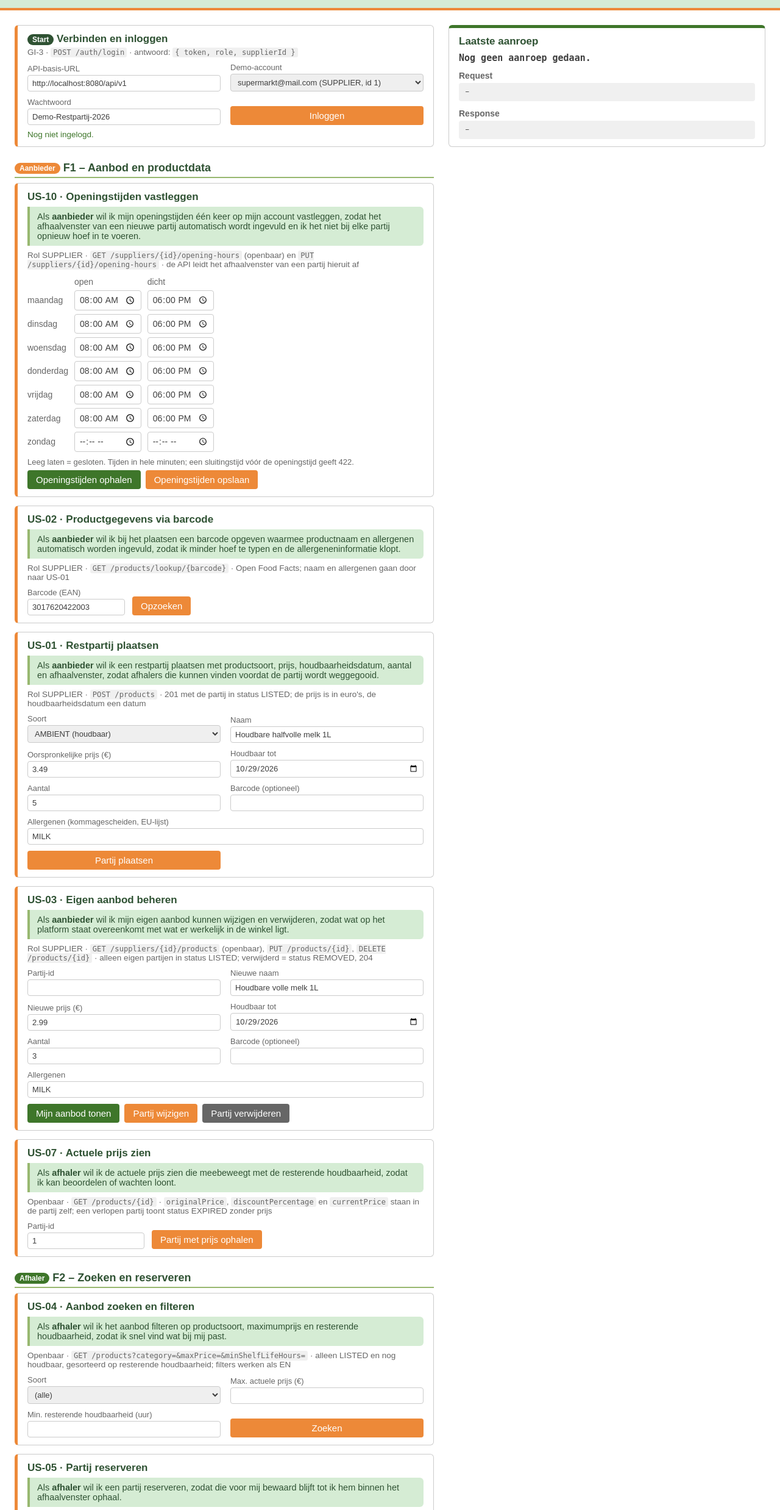
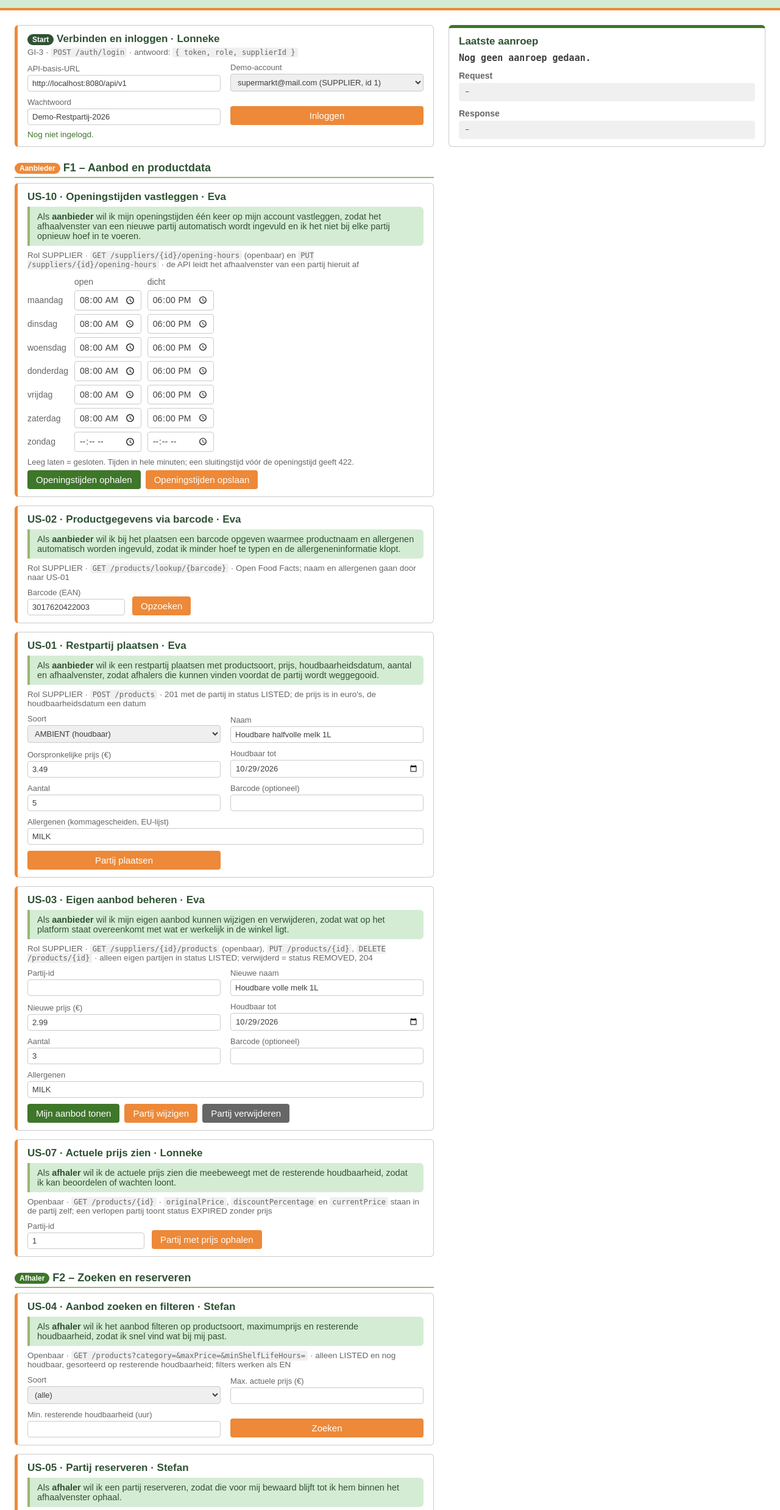
Before and after one commit to renee77/restpartijen-api, a plain HTML site: page demo-frontend/index.html in a window 1280 px wide. Shown: the part 83-2559 px from the top of the page at 61% size. Drawn offline with Linux system fonts and the light colour scheme.

Commit message:
feat(demo-frontend): name the builder of each story
Every story heading now ends with the name of who built it, so the
demo video shows per user story whose work it is. The caption bar in
the video and the call panel take the heading over.

Co-Authored-By: Claude Fable 5.1 <noreply@anthropic.com>

```diff
--- a/demo-frontend/index.html
+++ b/demo-frontend/index.html
@@ -23,7 +23,7 @@
 
   <!-- Connection and login. The token per role is kept in memory, so the flow logs in once per role. -->
   <section class="step" id="step-login">
-    <h2><span class="badge badge-dark">Start</span> Verbinden en inloggen</h2>
+    <h2><span class="badge badge-dark">Start</span> Verbinden en inloggen · Lonneke</h2>
     <p class="meta">GI-3 · <code>POST /auth/login</code> · antwoord: <code>{ token, role, supplierId }</code></p>
     <form id="form-login" class="grid">
       <label>API-basis-URL
@@ -50,7 +50,7 @@
   <h2 class="part"><span class="badge badge-orange">Aanbieder</span> F1 – Aanbod en productdata</h2>
 
   <section class="step" id="step-us10">
-    <h2>US-10 · Openingstijden vastleggen</h2>
+    <h2>US-10 · Openingstijden vastleggen · Eva</h2>
     <!-- The user story as written in the FTD, so the video shows story, endpoint and response in one frame. -->
     <p class="story">Als <strong>aanbieder</strong> wil ik mijn openingstijden één keer op mijn account vastleggen, zodat het afhaalvenster van een nieuwe partij automatisch wordt ingevuld en ik het niet bij elke partij opnieuw hoef in te voeren.</p>
     <p class="meta">Rol SUPPLIER · <code>GET /suppliers/{id}/opening-hours</code> (openbaar) en
@@ -66,7 +66,7 @@
   </section>
 
   <section class="step" id="step-us02">
-    <h2>US-02 · Productgegevens via barcode</h2>
+    <h2>US-02 · Productgegevens via barcode · Eva</h2>
     <!-- The user story as written in the FTD, so the video shows story, endpoint and response in one frame. -->
     <p class="story">Als <strong>aanbieder</strong> wil ik bij het plaatsen een barcode opgeven waarmee productnaam en allergenen automatisch worden ingevuld, zodat ik minder hoef te typen en de allergeneninformatie klopt.</p>
     <p class="meta">Rol SUPPLIER · <code>GET /products/lookup/{barcode}</code> · Open Food Facts; naam en allergenen
@@ -80,7 +80,7 @@
   </section>
 
   <section class="step" id="step-us01">
-    <h2>US-01 · Restpartij plaatsen</h2>
+    <h2>US-01 · Restpartij plaatsen · Eva</h2>
     <!-- The user story as written in the FTD, so the video shows story, endpoint and response in one frame. -->
     <p class="story">Als <strong>aanbieder</strong> wil ik een restpartij plaatsen met productsoort, prijs, houdbaarheidsdatum, aantal en afhaalvenster, zodat afhalers die kunnen vinden voordat de partij wordt weggegooid.</p>
     <p class="meta">Rol SUPPLIER · <code>POST /products</code> · 201 met de partij in status LISTED; de prijs is in euro's,
@@ -104,7 +104,7 @@
   </section>
 
   <section class="step" id="step-us03">
-    <h2>US-03 · Eigen aanbod beheren</h2>
+    <h2>US-03 · Eigen aanbod beheren · Eva</h2>
     <!-- The user story as written in the FTD, so the video shows story, endpoint and response in one frame. -->
     <p class="story">Als <strong>aanbieder</strong> wil ik mijn eigen aanbod kunnen wijzigen en verwijderen, zodat wat op het platform staat overeenkomt met wat er werkelijk in de winkel ligt.</p>
     <p class="meta">Rol SUPPLIER · <code>GET /suppliers/{id}/products</code> (openbaar), <code>PUT /products/{id}</code>,
@@ -126,7 +126,7 @@
   </section>
 
   <section class="step" id="step-us07">
-    <h2>US-07 · Actuele prijs zien</h2>
+    <h2>US-07 · Actuele prijs zien · Lonneke</h2>
     <!-- The user story as written in the FTD, so the video shows story, endpoint and response in one frame. -->
     <p class="story">Als <strong>afhaler</strong> wil ik de actuele prijs zien die meebeweegt met de resterende houdbaarheid, zodat ik kan beoordelen of wachten loont.</p>
     <p class="meta">Openbaar · <code>GET /products/{id}</code> · <code>originalPrice</code>, <code>discountPercentage</code>
@@ -140,7 +140,7 @@
   <h2 class="part"><span class="badge badge-green">Afhaler</span> F2 – Zoeken en reserveren</h2>
 
   <section class="step" id="step-us04">
-    <h2>US-04 · Aanbod zoeken en filteren</h2>
+    <h2>US-04 · Aanbod zoeken en filteren · Stefan</h2>
     <!-- The user story as written in the FTD, so the video shows story, endpoint and response in one frame. -->
     <p class="story">Als <strong>afhaler</strong> wil ik het aanbod filteren op productsoort, maximumprijs en resterende houdbaarheid, zodat ik snel vind wat bij mij past.</p>
     <p class="meta">Openbaar · <code>GET /products?category=&amp;maxPrice=&amp;minShelfLifeHours=</code> · alleen LISTED en
@@ -161,7 +161,7 @@
   </section>
 
   <section class="step" id="step-us05">
-    <h2>US-05 · Partij reserveren</h2>
+    <h2>US-05 · Partij reserveren · Stefan</h2>
     <!-- The user story as written in the FTD, so the video shows story, endpoint and response in one frame. -->
     <p class="story">Als <strong>afhaler</strong> wil ik een partij reserveren, zodat die voor mij bewaard blijft tot ik hem binnen het afhaalvenster ophaal.</p>
     <p class="meta">Rol COLLECTOR · <code>POST /reservations</code> met <code>{ productId }</code> · 201 met
@@ -174,7 +174,7 @@
   </section>
 
   <section class="step" id="step-us06">
-    <h2>US-06 · Reservering intrekken</h2>
+    <h2>US-06 · Reservering intrekken · Stefan</h2>
     <!-- The user story as written in the FTD, so the video shows story, endpoint and response in one frame. -->
     <p class="story">Als <strong>afhaler</strong> wil ik mijn reservering kunnen intrekken, zodat de partij weer beschikbaar komt voor iemand anders als ik toch niet kan.</p>
     <p class="meta">Rol COLLECTOR · <code>DELETE /reservations/{id}</code> · 204, de partij wordt weer LISTED</p>
@@ -185,7 +185,7 @@
   </section>
 
   <section class="step" id="step-us11">
-    <h2>US-11 · Ophalen bevestigen</h2>
+    <h2>US-11 · Ophalen bevestigen · Stefan</h2>
     <!-- The user story as written in the FTD, so the video shows story, endpoint and response in one frame. -->
     <p class="story">Als <strong>afhaler</strong> wil ik bij het ophalen bevestigen dat ik de partij heb meegenomen, zodat de reservering is afgehandeld en de partij van het platform verdwijnt.</p>
     <p class="meta">Rol COLLECTOR · <code>POST /reservations/{id}/collect</code> · 200 met <code>collectedAt</code>; reservering en partij worden COLLECTED,
@@ -199,7 +199,7 @@
   <h2 class="part"><span class="badge badge-dark">Beheerder</span> F3 – Prijs, statusbewaking en beheer</h2>
 
   <section class="step" id="step-us08">
-    <h2>US-08 · Automatische statusbewaking</h2>
+    <h2>US-08 · Automatische statusbewaking · Lonneke</h2>
     <!-- The user story as written in the FTD, so the video shows story, endpoint and response in one frame. -->
     <p class="story">Als <strong>beheerder</strong> wil ik dat verlopen partijen en niet-opgehaalde reserveringen automatisch van status veranderen, zodat het overzicht klopt zonder handwerk.</p>
     <p class="meta">Rol ADMIN · <code>POST /admin/maintenance/expire</code> · draait ook elke vijf minuten vanzelf;
@@ -210,7 +210,7 @@
   </section>
 
   <section class="step" id="step-us09">
-    <h2>US-09 · Aanbod verwijderen als beheerder</h2>
+    <h2>US-09 · Aanbod verwijderen als beheerder · Lonneke</h2>
     <!-- The user story as written in the FTD, so the video shows story, endpoint and response in one frame. -->
     <p class="story">Als <strong>beheerder</strong> wil ik onjuist of ongepast aanbod kunnen verwijderen, ongeacht wie het geplaatst heeft, zodat het platform betrouwbaar blijft.</p>
     <p class="meta">Rol ADMIN · <code>GET /admin/products?status=</code> (herhaalbare parameter, zonder filter alles behalve
```
